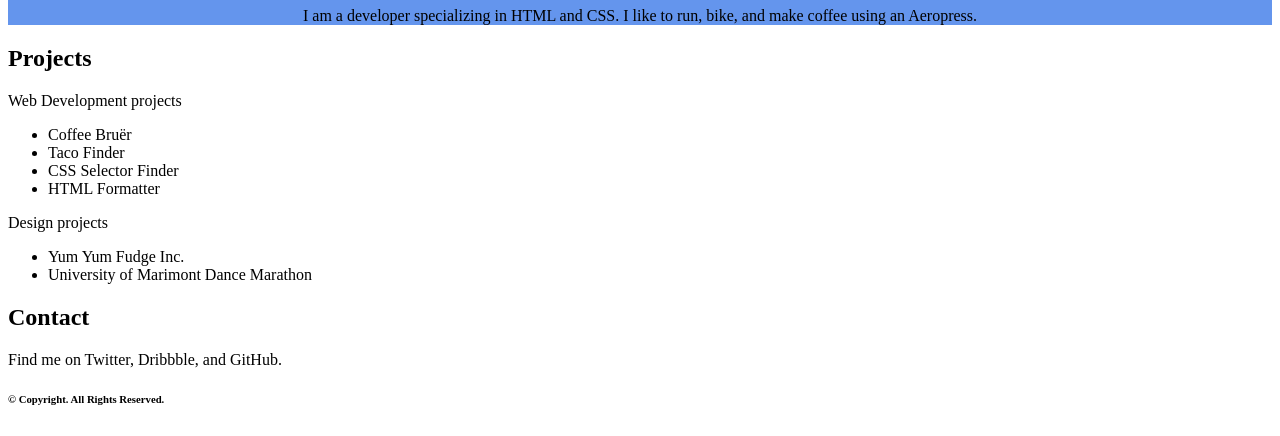
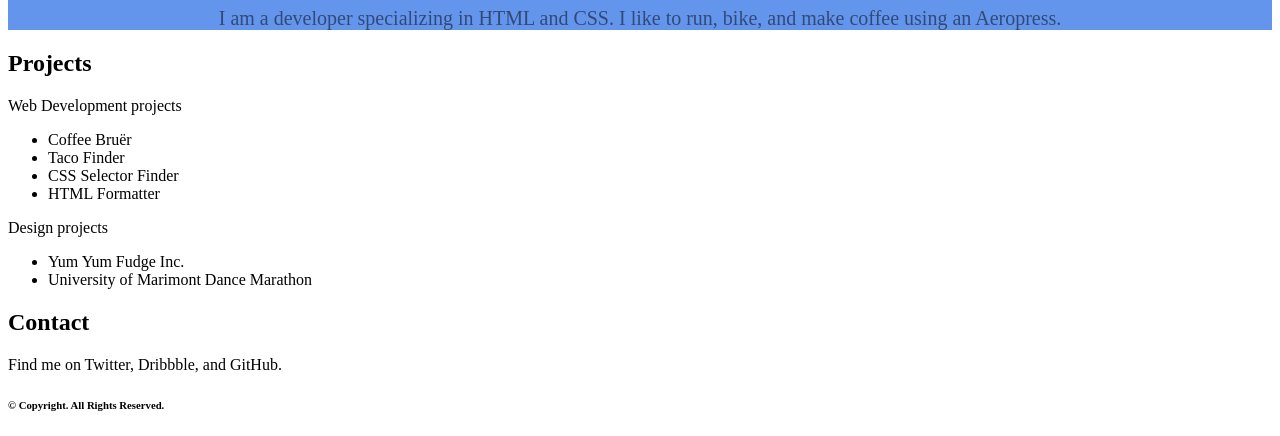
Before and after one commit to ipaulaabro/olivia-woodruff-portfolio, a plain HTML site: page index.html in a window 1280 px wide. Shown: the part 385-821 px from the top of the page. Drawn offline with Linux system fonts and the light colour scheme.

Commit message:
tasks 3, 4: style about-me

```diff
--- a/css/style.css
+++ b/css/style.css
@@ -2,3 +2,8 @@
   background-color: CornFlowerBlue;
   text-align: center;
 }
+
+.about-me {
+  font-size: 20px;
+  opacity: 0.5;
+}
```
